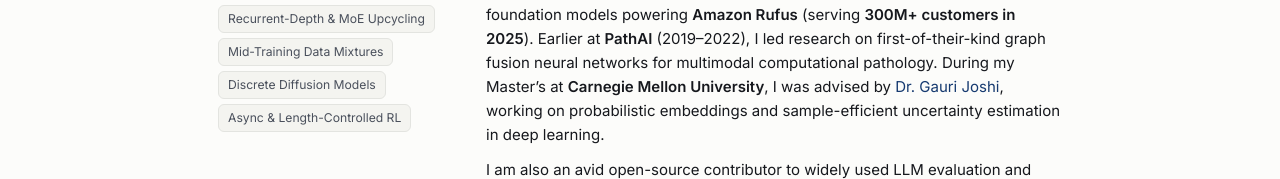
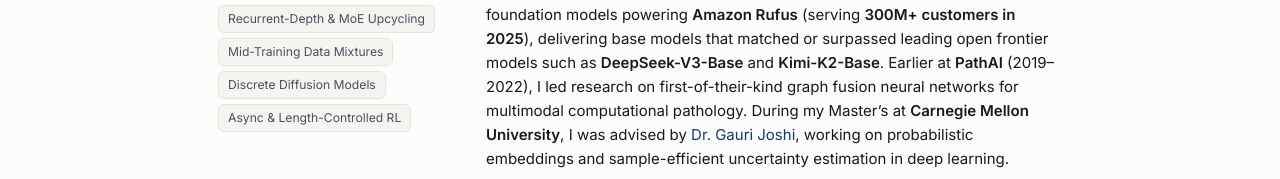
Before and after one commit to chaitanya-dwivedi/chaitanya-dwivedi.github.io, a plain HTML site: page index.html in a window 1280 px wide. Shown: the part 620-799 px from the top of the page. Drawn offline with Linux system fonts and the light colour scheme.

Commit message:
Add DeepSeek-V3-Base and Kimi-K2-Base benchmark comparison for Rufus MoE

```diff
--- a/index.html
+++ b/index.html
@@ -79,7 +79,7 @@
               I am a Senior Research Scientist at the <strong>Institute of Foundation Models (IFM)</strong>, specializing in compute-efficient LLM training, reinforcement learning for reasoning and agents, and frontier evaluation across large-scale commercial deployments and open-weight foundation models. My work sits at the interface of <strong>LLM training dynamics and compute-efficient scaling</strong>, exploring how to systematically unlock model capability across the training lifecycle, spanning <strong>pre-training</strong> (designing capability proxy metrics, scaling laws, and sparse architecture design), <strong>progressive model growth and upcycling</strong>, <strong>mid-training</strong> (data mixture curation and annealing), and <strong>reinforcement learning</strong> (asynchronous RL systems and trajectory length-penalty optimization).
             </p>
             <p>
-              At <strong>IFM</strong>, I focus on <strong>recurrent-depth language models</strong>, tracking how depth recurrence shapes representation and capability emergence across pre-training, mid-training, and RL, as well as <strong>discrete diffusion models</strong> for lossless speculative generation. I also developed pre-training and diffusion distillation recipes for the <a href="https://huggingface.co/IFM" target="_blank" rel="noopener">K2-Horizon</a> open-source model suite (0.9B&ndash;375B; <strong>680K+ Hugging Face downloads</strong>). Previously at <strong>Amazon</strong> (2022&ndash;2026), I led pre-training and ~trillion-parameter scale ultra-sparse MoE architecture design for the foundation models powering <strong>Amazon Rufus</strong> (serving <strong>300M+ customers in 2025</strong>). Earlier at <strong>PathAI</strong> (2019&ndash;2022), I led research on first-of-their-kind graph fusion neural networks for multimodal computational pathology. During my Master&rsquo;s at <strong>Carnegie Mellon University</strong>, I was advised by <a href="https://www.andrew.cmu.edu/user/gaurij/" target="_blank" rel="noopener">Dr. Gauri Joshi</a>, working on probabilistic embeddings and sample-efficient uncertainty estimation in deep learning.
+              At <strong>IFM</strong>, I focus on <strong>recurrent-depth language models</strong>, tracking how depth recurrence shapes representation and capability emergence across pre-training, mid-training, and RL, as well as <strong>discrete diffusion models</strong> for lossless speculative generation. I also developed pre-training and diffusion distillation recipes for the <a href="https://huggingface.co/IFM" target="_blank" rel="noopener">K2-Horizon</a> open-source model suite (0.9B&ndash;375B; <strong>680K+ Hugging Face downloads</strong>). Previously at <strong>Amazon</strong> (2022&ndash;2026), I led pre-training and ~trillion-parameter scale ultra-sparse MoE architecture design for the foundation models powering <strong>Amazon Rufus</strong> (serving <strong>300M+ customers in 2025</strong>), delivering base models that matched or surpassed leading open frontier models such as <strong>DeepSeek-V3-Base</strong> and <strong>Kimi-K2-Base</strong>. Earlier at <strong>PathAI</strong> (2019&ndash;2022), I led research on first-of-their-kind graph fusion neural networks for multimodal computational pathology. During my Master&rsquo;s at <strong>Carnegie Mellon University</strong>, I was advised by <a href="https://www.andrew.cmu.edu/user/gaurij/" target="_blank" rel="noopener">Dr. Gauri Joshi</a>, working on probabilistic embeddings and sample-efficient uncertainty estimation in deep learning.
             </p>
             <p>
               I am also an avid open-source contributor to widely used LLM evaluation and distributed-training projects, including <a href="https://github.com/harbor-framework/terminal-bench" target="_blank" rel="noopener">Terminal-Bench</a>, <a href="https://github.com/harbor-framework/harbor" target="_blank" rel="noopener">Harbor adapters</a>, <a href="https://github.com/NVIDIA/Megatron-LM" target="_blank" rel="noopener">NVIDIA Megatron-LM</a>, and <a href="https://github.com/NVIDIA/NeMo" target="_blank" rel="noopener">NVIDIA NeMo</a>.
@@ -391,7 +391,7 @@
         <div class="impact-card">
           <h3>Amazon Rufus Foundation Models</h3>
           <div class="impact-metric">300M+ Customers &middot; $10B+ Annualized Sales</div>
-          <p>Led pre-training, mid-training mixtures, async GRPO RL (2&times; throughput), and ~trillion-parameter scale ultra-sparse MoE architecture design (+22% quality, 50% lower latency, 2&times; MFU).</p>
+          <p>Led pre-training and ~trillion-parameter scale ultra-sparse MoE architecture design, delivering base models that matched or surpassed <strong>DeepSeek-V3-Base</strong> and <strong>Kimi-K2-Base</strong> across <strong>MMLU, MMLU-Pro, MATH</strong>, and shopping benchmarks at <strong>50% lower latency</strong> and <strong>2&times; MFU</strong>.</p>
         </div>
         <div class="impact-card">
           <h3>Amazon Alexa Semantic Retrieval</h3>
```
Also changed, not shown: 1 other file.
